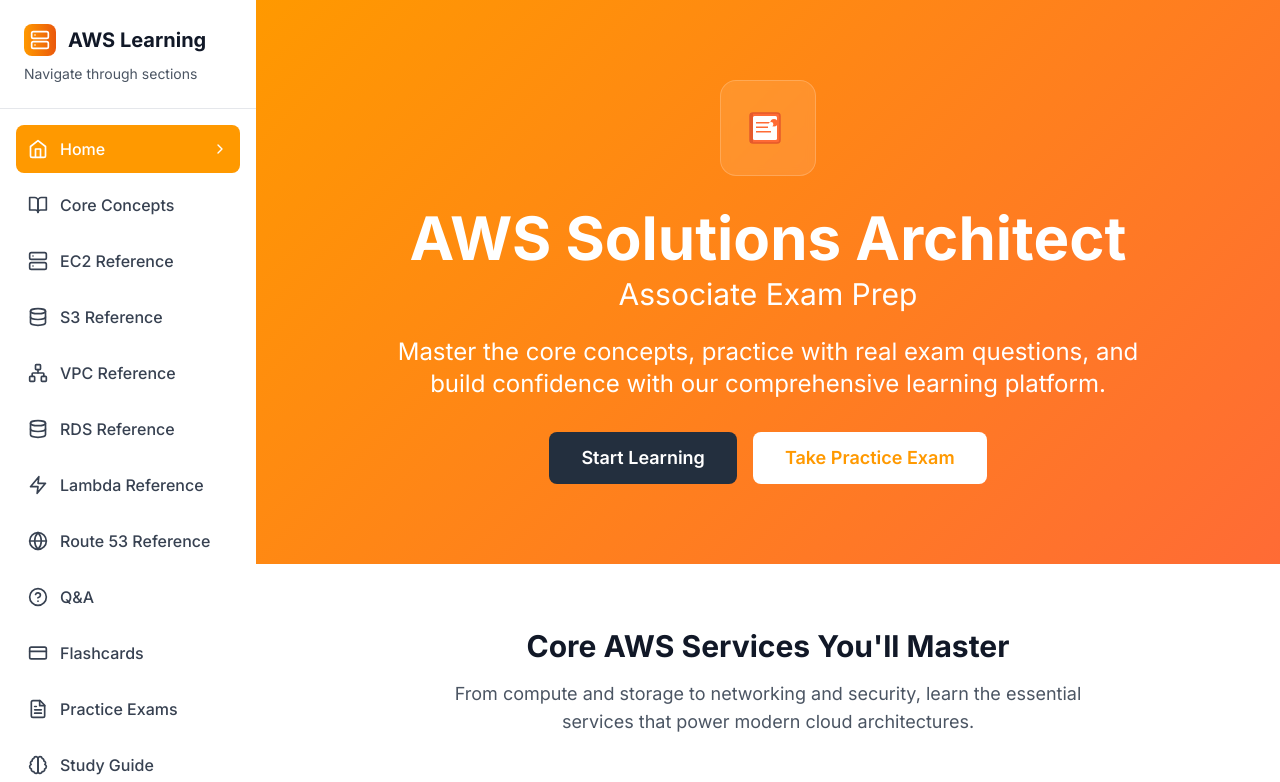
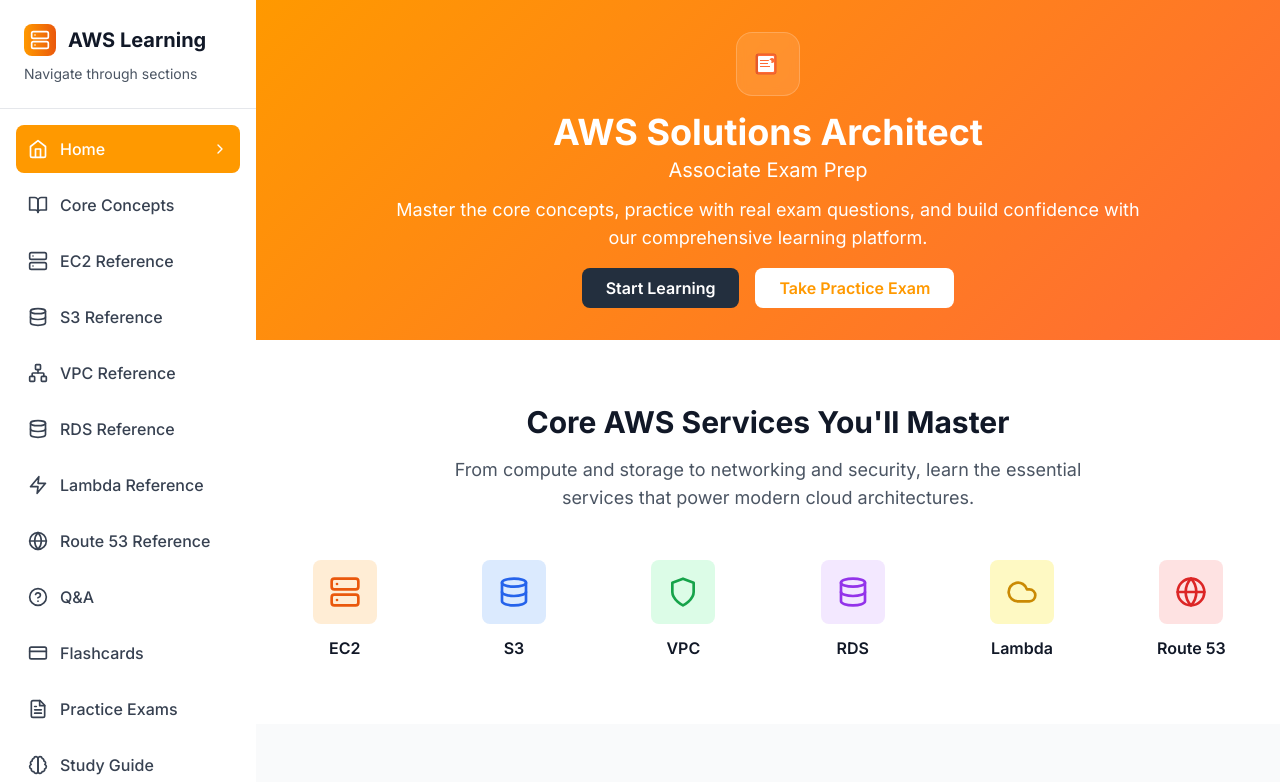
Before and after one commit to pythagoras-19/aws-sa-cert-prep, a Next.js app: page / in a window 1280 px wide. Shown: the top 782 px of the page. Built offline with nearby package versions, Linux system fonts and the light colour scheme.

Commit message:
Make home page hero section more compact - Reduce hero section padding from py-12 to py-8 - Make book icon smaller (w-16 h-16, 32x32 SVG) - Reduce text sizes for better compactness - Smaller buttons with reduced padding - Improve overall page layout and readability

```diff
--- a/app/page.tsx
+++ b/app/page.tsx
@@ -97,7 +97,7 @@
         <div className="min-h-screen">
           {/* Hero Section */}
           <section className="gradient-bg text-white">
-            <div className="container mx-auto px-4 py-20">
+            <div className="container mx-auto px-4 py-8">
               <motion.div
                 initial={{ opacity: 0, y: 20 }}
                 animate={{ opacity: 1, y: 0 }}
@@ -109,10 +109,10 @@
                   initial={{ opacity: 0, scale: 0.5 }}
                   animate={{ opacity: 1, scale: 1 }}
                   transition={{ duration: 0.8, delay: 0.2 }}
-                  className="mb-8"
+                  className="mb-4"
                 >
-                  <div className="inline-flex items-center justify-center w-24 h-24 bg-white/10 backdrop-blur-sm rounded-2xl border border-white/20">
-                    <svg width="48" height="48" viewBox="0 0 32 32" fill="none" xmlns="http://www.w3.org/2000/svg">
+                  <div className="inline-flex items-center justify-center w-16 h-16 bg-white/10 backdrop-blur-sm rounded-2xl border border-white/20">
+                    <svg width="32" height="32" viewBox="0 0 32 32" fill="none" xmlns="http://www.w3.org/2000/svg">
                       {/* Book cover */}
                       <rect x="4" y="6" width="20" height="20" rx="2" fill="#FF6B35" stroke="#E55A2B" strokeWidth="1"/>
 
@@ -134,25 +134,25 @@
                   </div>
                 </motion.div>
 
-                <h1 className="text-5xl md:text-6xl font-bold mb-6">
+                <h1 className="text-3xl md:text-4xl font-bold mb-3">
                   AWS Solutions Architect
-                  <span className="block text-2xl md:text-3xl font-normal mt-2">
+                  <span className="block text-lg md:text-xl font-normal mt-1">
                     Associate Exam Prep
                   </span>
                 </h1>
-                <p className="text-xl md:text-2xl mb-8 max-w-3xl mx-auto">
+                <p className="text-base md:text-lg mb-4 max-w-3xl mx-auto">
                   Master the core concepts, practice with real exam questions, and build confidence
                   with our comprehensive learning platform.
                 </p>
                 <div className="flex flex-wrap justify-center gap-4">
                   <button
-                    className="btn-secondary text-lg px-8 py-3"
+                    className="btn-secondary text-base px-6 py-2"
                     onClick={() => handleFeatureClick('/concepts')}
                   >
                     Start Learning
                   </button>
                   <button
-                    className="bg-white text-aws-orange font-semibold py-3 px-8 rounded-lg text-lg hover:bg-gray-100 transition-colors"
+                    className="bg-white text-aws-orange font-semibold py-2 px-6 rounded-lg text-base hover:bg-gray-100 transition-colors"
                     onClick={() => handleFeatureClick('/exams')}
                   >
                     Take Practice Exam
```
